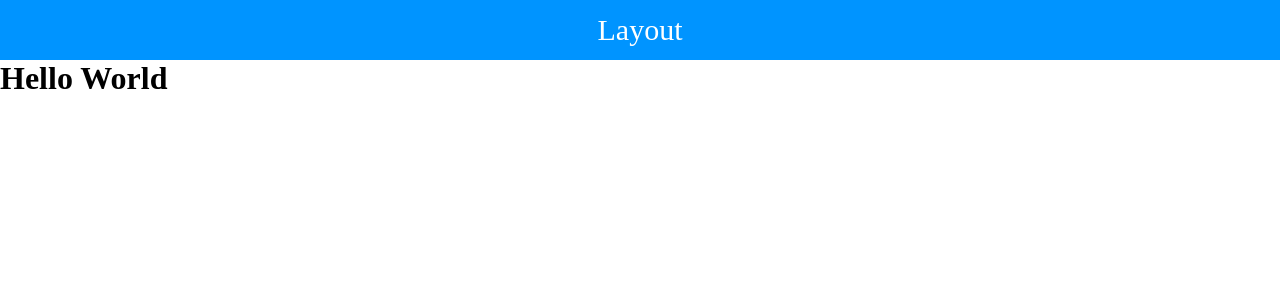
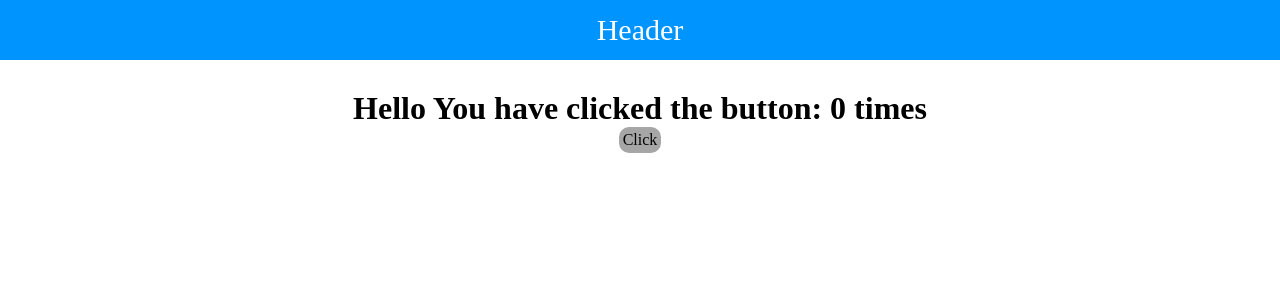
Before and after one commit to alptuncs/alptuncs-website, a Nuxt app: page / in a window 1280 px wide. Shown: the top 300 px of the page. Built offline with nearby package versions, Linux system fonts and the light colour scheme.

Commit message:
click counter

```diff
--- a/layouts/default.vue
+++ b/layouts/default.vue
@@ -1,7 +1,7 @@
 <template>
   <div>
     <div class="header">
-      Layout
+      Header
     </div>
     <div class="pageContainer">
       <Nuxt />
--- a/pages/index.vue
+++ b/pages/index.vue
@@ -1,11 +1,39 @@
 <template>
-  <div>
-    <h1>Hello World</h1>
+  <div class="container">
+    <h1>Hello You have clicked the button: {{this.$store.state.counterStore.counter}} times</h1>
+    <div class="space">
+      <button class="helloButton"
+              @click="increasevalue">
+        Click
+      </button>
+    </div>
   </div>
 </template>
 
 <script>
   export default {
-    name: 'IndexPage'
+    methods: {
+      increasevalue() {
+        this.$store.commit('counterStore/increment')
+      }
+    },
   }
 </script>
+
+<style>
+  .container {
+    text-align: center;
+    padding-top: 30px;
+  }
+
+  .space {
+    height: auto;
+    text-align: center;
+  }
+
+  .helloButton {
+    padding: 4px;
+    background: #808080b2;
+    border-radius: 10px;
+  }
+</style>
--- /dev/null
+++ b/store/counterStore.js
@@ -0,0 +1,9 @@
+export const state = () => ({
+  counter: 0
+})
+
+export const mutations = {
+  increment(state) {
+    state.counter++
+  }
+}
```
